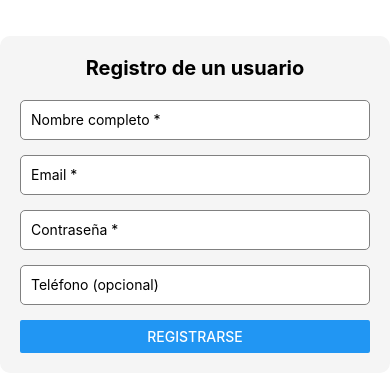
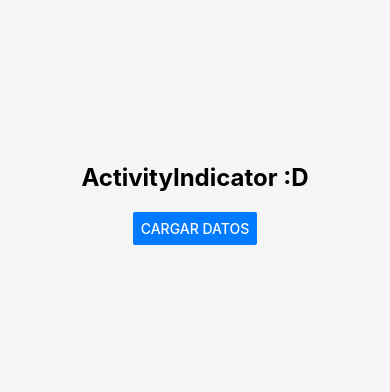
Before and after one commit to lllGERAlll/PM196, a React Native app in the folder my-app2/: screen / in a window 390 px wide. Shown: the part 218-610 px from the top of the page. Built offline with nearby package versions, Linux system fonts and the light colour scheme.

Commit message:
ActivityIndicator

```diff
--- /dev/null
+++ b/my-app2/App.js
@@ -0,0 +1,53 @@
+// --- IMPORTACIONES ---
+import React, {useState} from 'react';
+import { StatusBar } from 'expo-status-bar';
+import { StyleSheet, Text, View, Button, ActivityIndicator } from 'react-native';
+
+// ---MAIN ---
+export default function App() {
+    const [cargando, setCargando] = useState(false);
+    const [datos, setDatos] = useState('');
+
+    const SimularCarga = () => {
+        setCargando(true);
+        setDatos('');
+
+        setTimeout(() =>{
+            setCargando(false);
+            setDatos('Datos cargados correctamente');
+        }, 8000)
+    }
+    return (
+        <View style={styles.container}>
+            <Text style={styles.titulo}>ActivityIndicator :D</Text>
+            <Button title='Cargar Datos' onPress={SimularCarga} color='#007AFF' style={styles.loader} />
+
+
+            {cargando &&(
+                <ActivityIndicator size='large' color='#007AFF' style={styles.loader} />
+            )}
+
+            {datos !== '' && <text>{datos}</text>}
+
+            <StatusBar style="auto" />
+         </View>
+    );
+}
+
+const styles = StyleSheet.create({
+    container: {
+        flex: 1,
+        backgroundColor: '#F5F5F5',
+        alignItems: 'center',
+        justifyContent: 'center',
+        padding: 20
+    },
+    titulo: {
+        fontSize: 24,
+        fontWeight: 'bold',
+        marginBottom: 20
+    },
+    loader: {
+        marginVertical: 20
+    }
+})
--- a/my-app2/index.js
+++ b/my-app2/index.js
@@ -1,6 +1,6 @@
 import { registerRootComponent } from 'expo';
 
-import App from './text_input';
+import App from './App';
 
 // registerRootComponent calls AppRegistry.registerComponent('main', () => App);
 // It also ensures that whether you load the app in Expo Go or in a native build,
```
